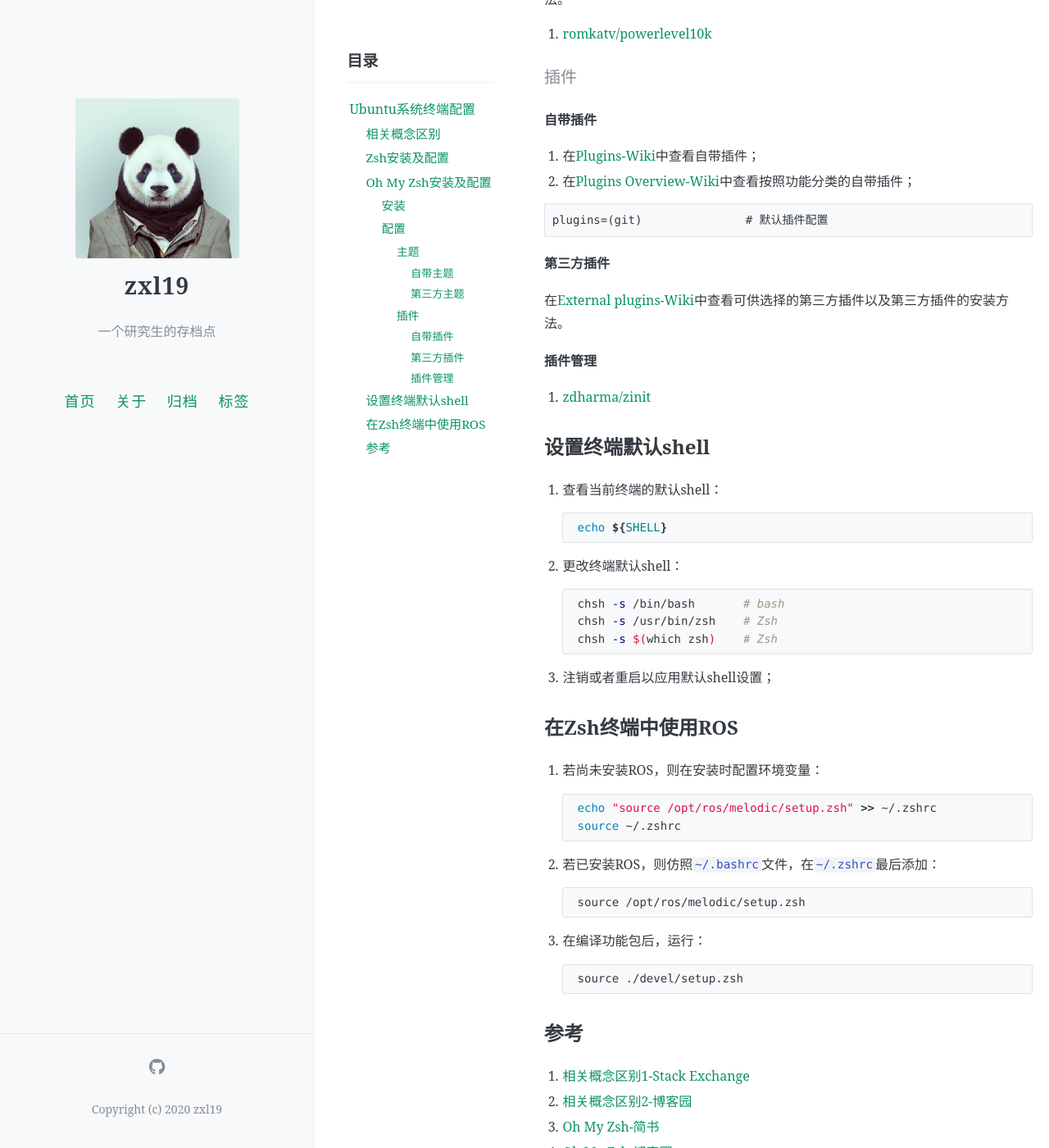
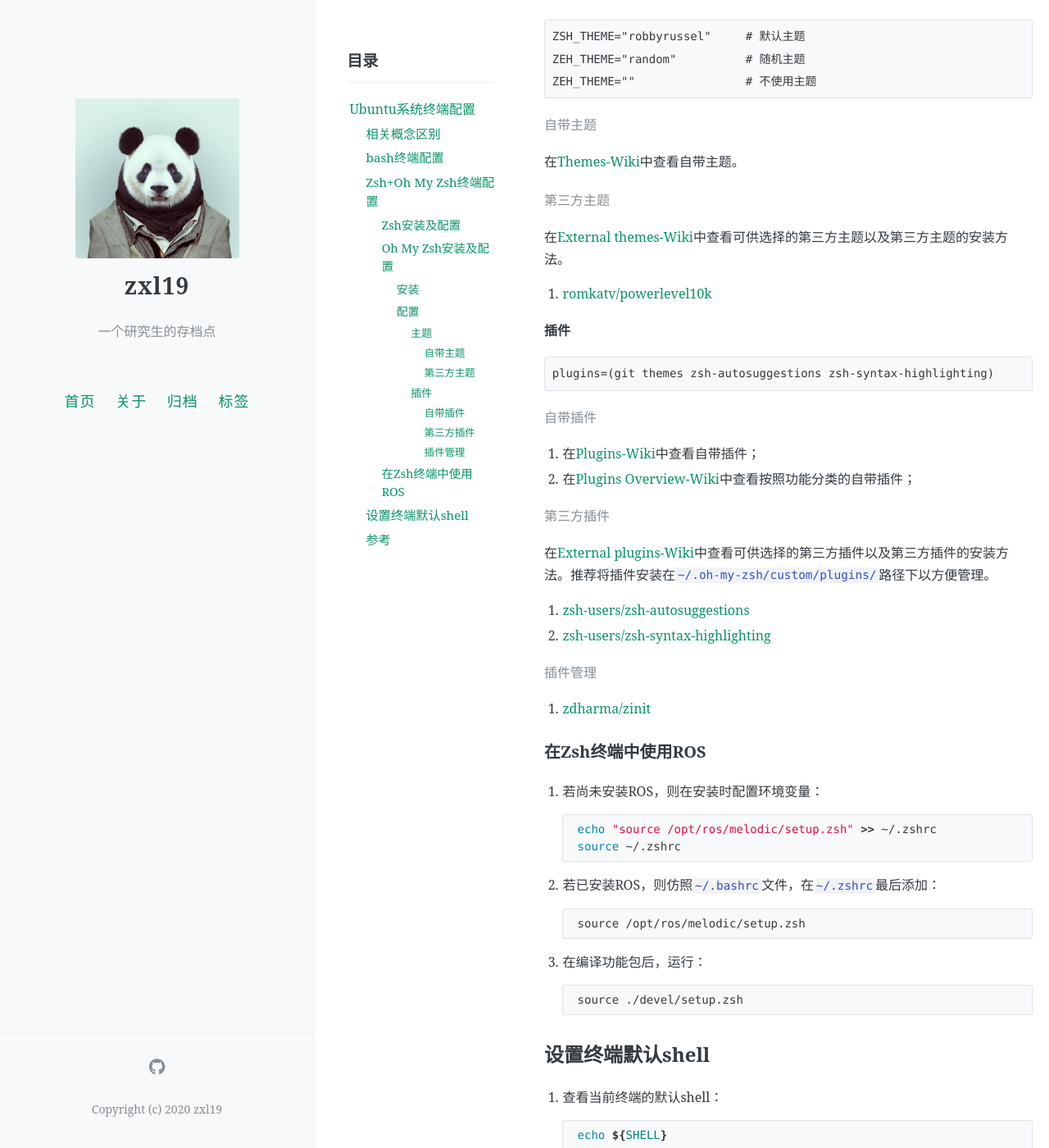
Before and after one commit to zxl19/zxl19.github.io, a Jekyll site: the page built from _posts/2021-10-12-terminal-setup.md, in a window 1280 px wide and 1400 px high, scrolled down 1439 px. Shown: the whole window at 82% size. Built offline with Jekyll 4.4.1, drawn with Linux system fonts in a browser that asks for light colours; comment, search, counter and statistics services are not loaded; some of the changed text lies outside the part shown.

Commit message:
Update 2021-10-12-terminal-setup.md

````diff
--- a/_posts/2021-10-12-terminal-setup.md
+++ b/_posts/2021-10-12-terminal-setup.md
@@ -9,7 +9,7 @@ toc: true
 pinned: false
 ---
 
-我的Ubuntu系统终端配置，包括Zsh的安装以及Oh My Zsh的配置。
+几种Ubuntu系统终端配置方法。
 
 <!-- more -->
 
@@ -20,7 +20,20 @@ pinned: false
 3. **shell**：命令行解释器，包括bash、Zsh等；
 4. **bash**：Ubuntu默认的shell；
 
-## Zsh安装及配置
+## bash终端配置
+
+1. 在命令行中右键，选择`配置文件首选项`进行配置：
+
+    - `文本和背景颜色`->勾选`使用系统主题中的颜色`；
+    - `文本和背景颜色`->勾选`使用系统主题的透明度`；
+    - `调色板`->`内置方案`默认选择`Tango`；
+    - `调色板`->勾选`以亮色显示粗体字`；
+
+2. 在`~/.bashrc`文件中使用ANSI转义编码进行配置；
+
+## Zsh+Oh My Zsh终端配置
+
+### Zsh安装及配置
 
 1. 下载并安装Zsh：
 
@@ -34,14 +47,14 @@ pinned: false
     zsh --version
     ```
 
-## Oh My Zsh安装及配置
+### Oh My Zsh安装及配置
 
-### 安装
+#### 安装
 
 1. 参考[官网](https://ohmyz.sh/)进行安装；
 2. 按照提示将系统默认shell设置为Zsh；
 
-### 配置
+#### 配置
 
 1. 在`~/.zshrc`配置文件中配置插件、主题和其他选项；
 2. 在[Wiki](https://github.com/ohmyzsh/ohmyzsh/wiki)中可以查看Oh My Zsh自带的和第三方的主题和插件；
@@ -51,11 +64,7 @@ pinned: false
     source ~/.zshrc
     ```
 
-#### 主题
-
-##### 自带主题
-
-在[Themes-Wiki](https://github.com/ohmyzsh/ohmyzsh/wiki/Themes)中查看自带主题。
+##### 主题
 
 ```text
 ZSH_THEME="robbyrussel"     # 默认主题
@@ -63,50 +72,39 @@ ZEH_THEME="random"          # 随机主题
 ZEH_THEME=""                # 不使用主题
 ```
 
-##### 第三方主题
+###### 自带主题
+
+在[Themes-Wiki](https://github.com/ohmyzsh/ohmyzsh/wiki/Themes)中查看自带主题。
+
+###### 第三方主题
 
 在[External themes-Wiki](https://github.com/ohmyzsh/ohmyzsh/wiki/External-themes)中查看可供选择的第三方主题以及第三方主题的安装方法。
 
 1. [romkatv/powerlevel10k](https://github.com/romkatv/powerlevel10k)
 
-#### 插件
+##### 插件
 
-##### 自带插件
+```text
+plugins=(git themes zsh-autosuggestions zsh-syntax-highlighting)
+```
+
+###### 自带插件
 
 1. 在[Plugins-Wiki](https://github.com/ohmyzsh/ohmyzsh/wiki/Plugins)中查看自带插件；
 2. 在[Plugins Overview-Wiki](https://github.com/ohmyzsh/ohmyzsh/wiki/Plugins-Overview)中查看按照功能分类的自带插件；
 
-```text
-plugins=(git)               # 默认插件配置
-```
+###### 第三方插件
 
-##### 第三方插件
+在[External plugins-Wiki](https://github.com/ohmyzsh/ohmyzsh/wiki/External-plugins)中查看可供选择的第三方插件以及第三方插件的安装方法。推荐将插件安装在`~/.oh-my-zsh/custom/plugins/`路径下以方便管理。
 
-在[External plugins-Wiki](https://github.com/ohmyzsh/ohmyzsh/wiki/External-plugins)中查看可供选择的第三方插件以及第三方插件的安装方法。
+1. [zsh-users/zsh-autosuggestions](https://github.com/zsh-users/zsh-autosuggestions)
+2. [zsh-users/zsh-syntax-highlighting](https://github.com/zsh-users/zsh-syntax-highlighting)
 
-##### 插件管理
+###### 插件管理
 
 1. [zdharma/zinit](https://github.com/zdharma/zinit)
 
-## 设置终端默认shell
-
-1. 查看当前终端的默认shell：
-
-    ```shell
-    echo ${SHELL}
-    ```
-
-2. 更改终端默认shell：
-
-    ```shell
-    chsh -s /bin/bash       # bash
-    chsh -s /usr/bin/zsh    # Zsh
-    chsh -s $(which zsh)    # Zsh
-    ```
-
-3. 注销或者重启以应用默认shell设置；
-
-## 在Zsh终端中使用ROS
+### 在Zsh终端中使用ROS
 
 1. 若尚未安装ROS，则在安装时配置环境变量：
 
@@ -127,15 +125,35 @@ plugins=(git)               # 默认插件配置
     source ./devel/setup.zsh
     ```
 
+## 设置终端默认shell
+
+1. 查看当前终端的默认shell：
+
+    ```shell
+    echo ${SHELL}
+    ```
+
+2. 更改终端默认shell：
+
+    ```shell
+    chsh -s /bin/bash       # bash
+    chsh -s /usr/bin/zsh    # Zsh
+    chsh -s $(which zsh)    # Zsh
+    ```
+
+3. 注销或者重启以应用默认shell设置；
+
 ## 参考
 
 1. [相关概念区别1-Stack Exchange](https://askubuntu.com/questions/506510/what-is-the-difference-between-terminal-console-shell-and-command-line)
 2. [相关概念区别2-博客园](https://www.cnblogs.com/sddai/p/9769086.html)
-3. [Oh My Zsh-简书](https://www.jianshu.com/p/b8a80dd59414)
-4. [Oh My Zsh-博客园](https://www.cnblogs.com/lcgbk/p/13255836.html)
-5. [ohmyzsh/ohmyzsh](https://github.com/ohmyzsh/ohmyzsh)
-6. [配置一个简洁高效的Zsh丨Linux中国-Linux中国的文章-知乎](https://zhuanlan.zhihu.com/p/345559097)
-7. [zsh&oh-my-zsh的配置与使用-SCEtoAUX的文章-知乎](https://zhuanlan.zhihu.com/p/58073103)
-8. [Ubuntu install of ROS Melodic](http://wiki.ros.org/melodic/Installation/Ubuntu)
-9. [安装Zsh后ROS相关命令失效-CSDN博客](https://blog.csdn.net/Amazingren/article/details/81746176)
-10. [rosinstall/NonBashShells](http://wiki.ros.org/rosinstall/NonBashShells)
+3. [Update Ubuntu Terminal Color Scheme](https://linuxhint.com/ubuntu_terminal_color_scheme/)
+4. [Colours and formatting in Gnome/Ubuntu's Terminal](https://www.growingwiththeweb.com/2015/05/colours-in-gnome-terminal.html)
+5. [Oh My Zsh-简书](https://www.jianshu.com/p/b8a80dd59414)
+6. [Oh My Zsh-博客园](https://www.cnblogs.com/lcgbk/p/13255836.html)
+7. [ohmyzsh/ohmyzsh](https://github.com/ohmyzsh/ohmyzsh)
+8. [配置一个简洁高效的Zsh丨Linux中国-Linux中国的文章-知乎](https://zhuanlan.zhihu.com/p/345559097)
+9. [zsh&oh-my-zsh的配置与使用-SCEtoAUX的文章-知乎](https://zhuanlan.zhihu.com/p/58073103)
+10. [Ubuntu install of ROS Melodic](http://wiki.ros.org/melodic/Installation/Ubuntu)
+11. [安装Zsh后ROS相关命令失效-CSDN博客](https://blog.csdn.net/Amazingren/article/details/81746176)
+12. [rosinstall/NonBashShells](http://wiki.ros.org/rosinstall/NonBashShells)
````
